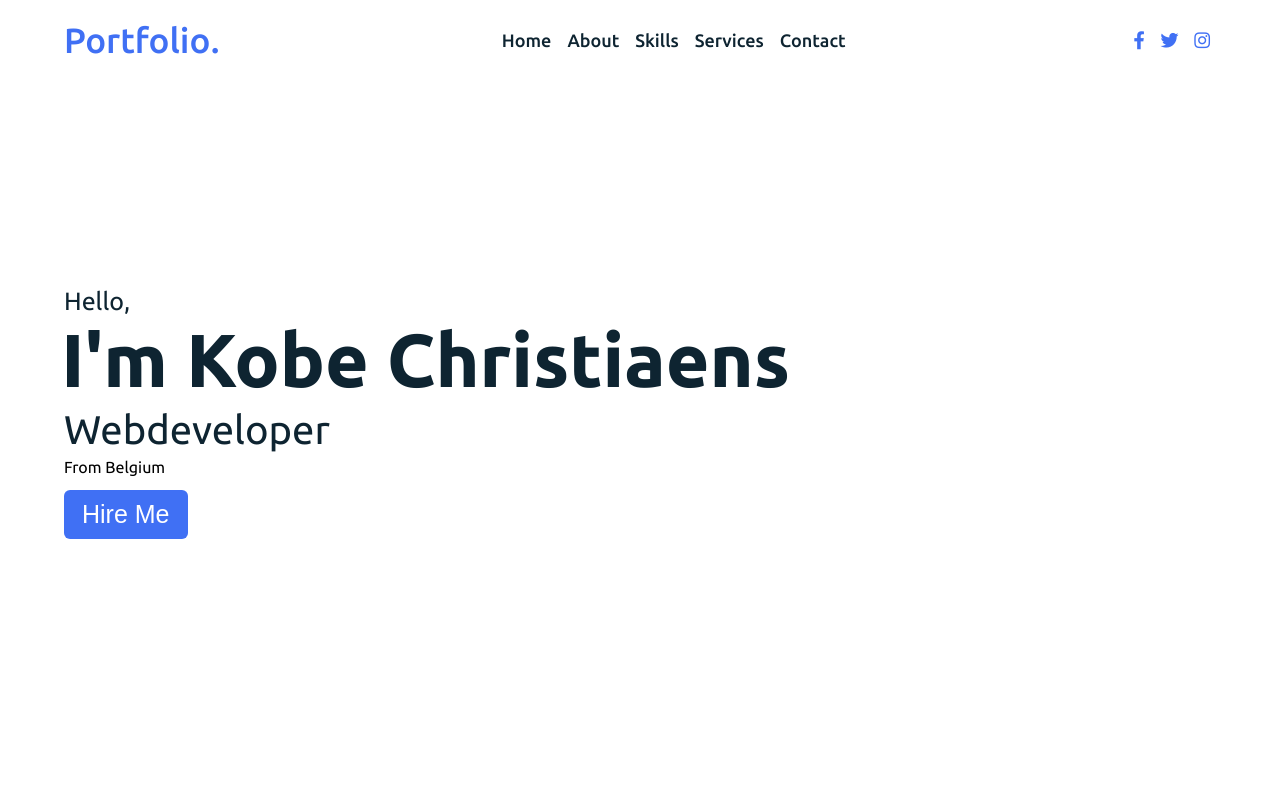
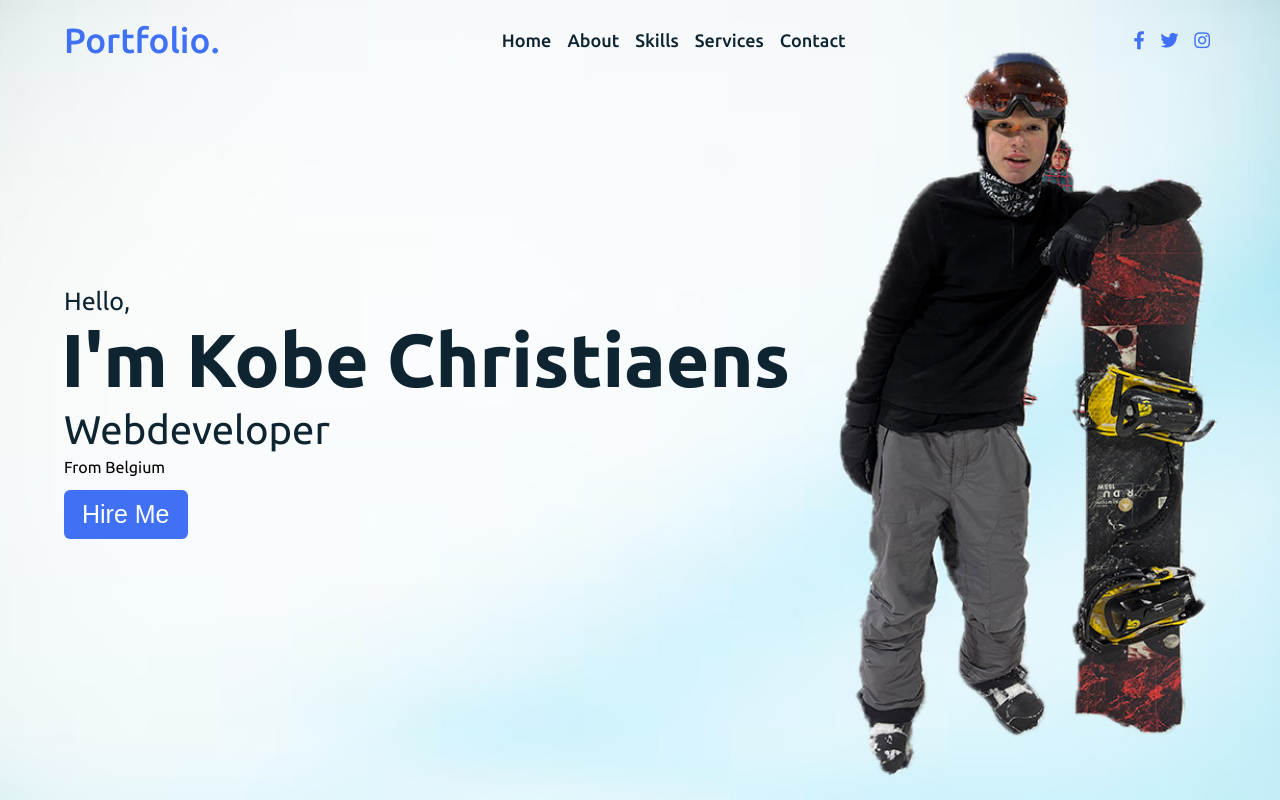
Before and after one commit to Ck071201/Opdracht, a plain HTML site: page index.html in a window 1280 px wide. Shown: the top 800 px of the page. Drawn offline with Linux system fonts and the light colour scheme; the site is published under a folder, as on GitHub Pages, so addresses that start at the root find nothing.

Commit message:
Update style.css

```diff
--- a/style.css
+++ b/style.css
@@ -126,7 +126,7 @@ nav.sticky .menu-btn {
 .home {
   height: 100vh;
   width: 100%;
-  background: url("/img/Foto.jpg") no-repeat;
+  background: url("img/Foto.jpg") no-repeat;
   background-size: cover;
   background-position: center;
   background-attachment: fixed;
```
